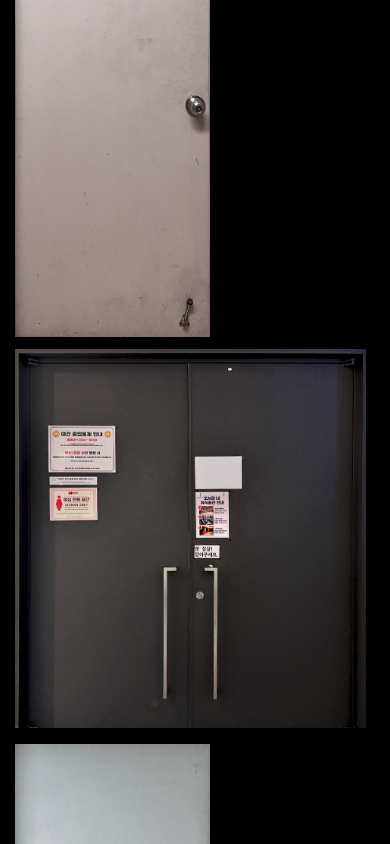
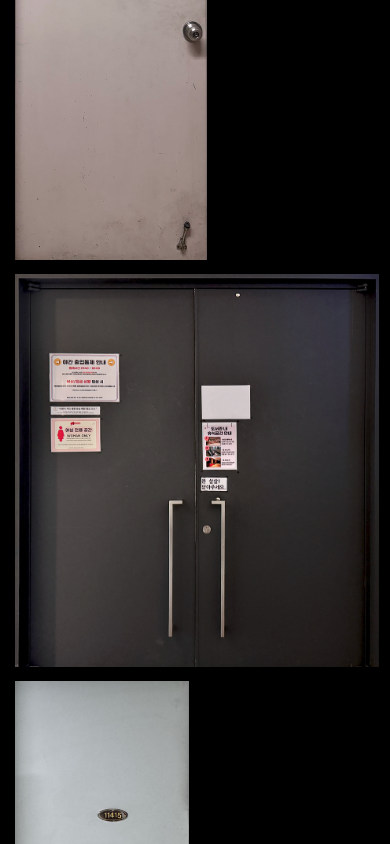
Before and after one commit to hlsyouo/door-where, a plain HTML site: page index.html in a window 390 px wide. Shown: the part 1156-2000 px from the top of the page. Drawn offline with Linux system fonts and the light colour scheme.

Commit message:
2025111654_door.css

```diff
--- a/2025111654_door.css
+++ b/2025111654_door.css
@@ -5,6 +5,7 @@
 body {
 	background-color: black;
 	margin: 0;
+	padding: 0;
 }
 
 h1,
@@ -118,6 +119,13 @@ ul {
 .e {
 	height: 100%;
 	display: flex;
+}
+
+.g1,
+.g2 {
+	height: 100%;
+	display: flex;
+	gap: 10px;
 }
 
 .a img,
@@ -266,6 +274,7 @@ ul {
 	body {
 		background-color: black;
 		margin: 0;
+		padding: 0;
 	}
 
 	h1,
@@ -361,23 +370,55 @@ ul {
 		display: flex;
 		margin-left: 15px;
 		flex-direction: column;
-		width: 50vw;
+		width: 96vw;
 		height: auto;
-		overflow: visible;
+		overflow: auto;
 		gap: 10px;
 		padding: 0;
 		box-sizing: border-box;
 	}
 
-	.d {
+	.g1, .g2 {
 		display: flex;
-		flex-direction: column;
-		width: 90vw;
+		width: 100%;
 		height: auto;
-		overflow: visible;
+		overflow: none;
 		gap: 10px;
 		padding: 0;
 		box-sizing: border-box;
+	}
+
+	.a, .b, .c, .e, .d {
+		display: flex;
+		flex-direction: column;
+		height: auto;
+		overflow: none;
+		padding: 0;
+		box-sizing: border-box;
+	}
+
+	.a {
+		width: 49.5%;
+	}
+
+	.b {
+		width: 49%;
+		padding-right: 9px;
+	}
+
+	.c {
+		width: 51.4%;
+	}
+
+	.e {
+		width: 49%;
+		padding-right: 9px;
+
+	}
+
+	.d {
+		width: 100%;
+		padding-right: 10px;
 	}
 
 	.garagegap {
```
